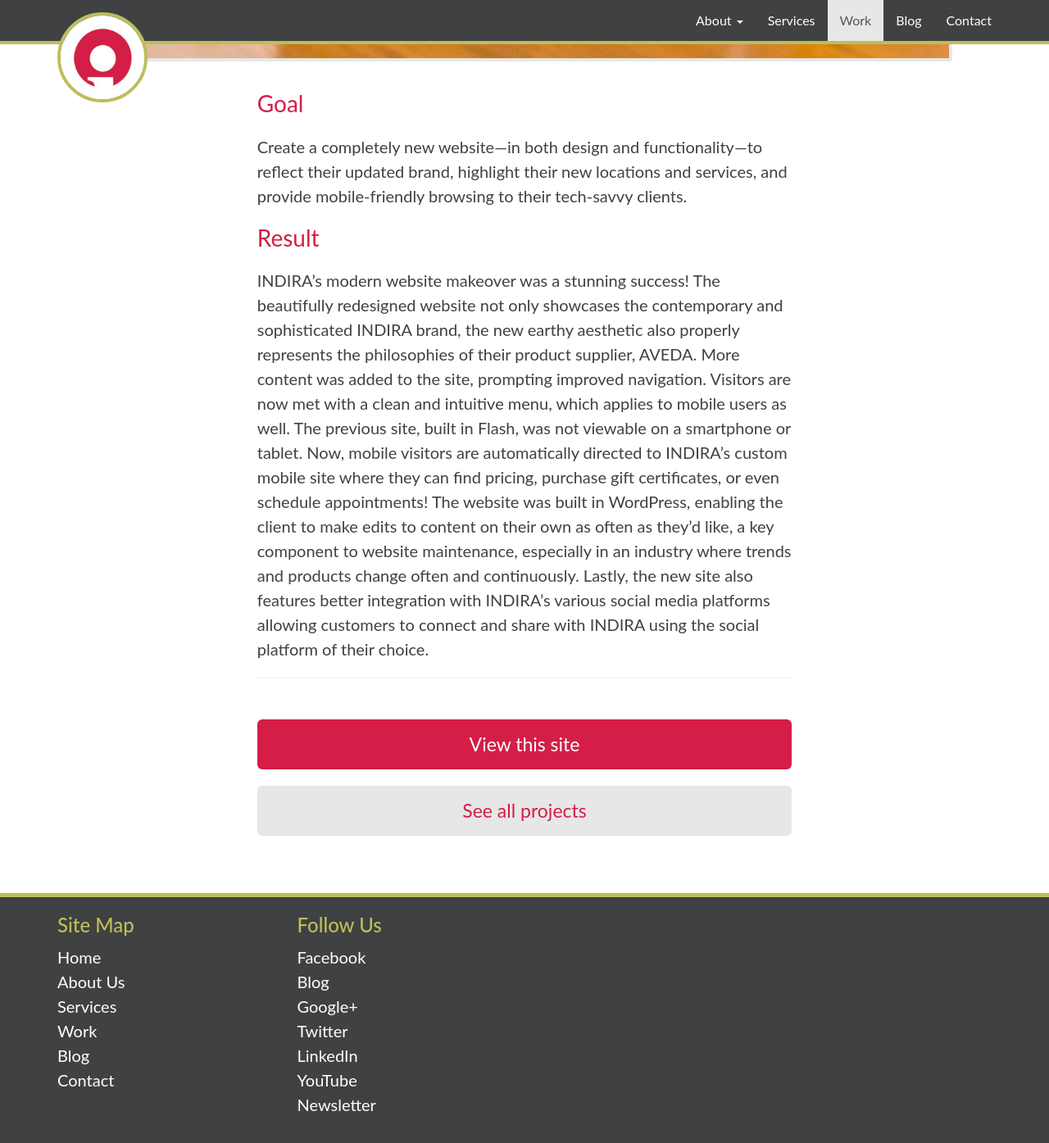
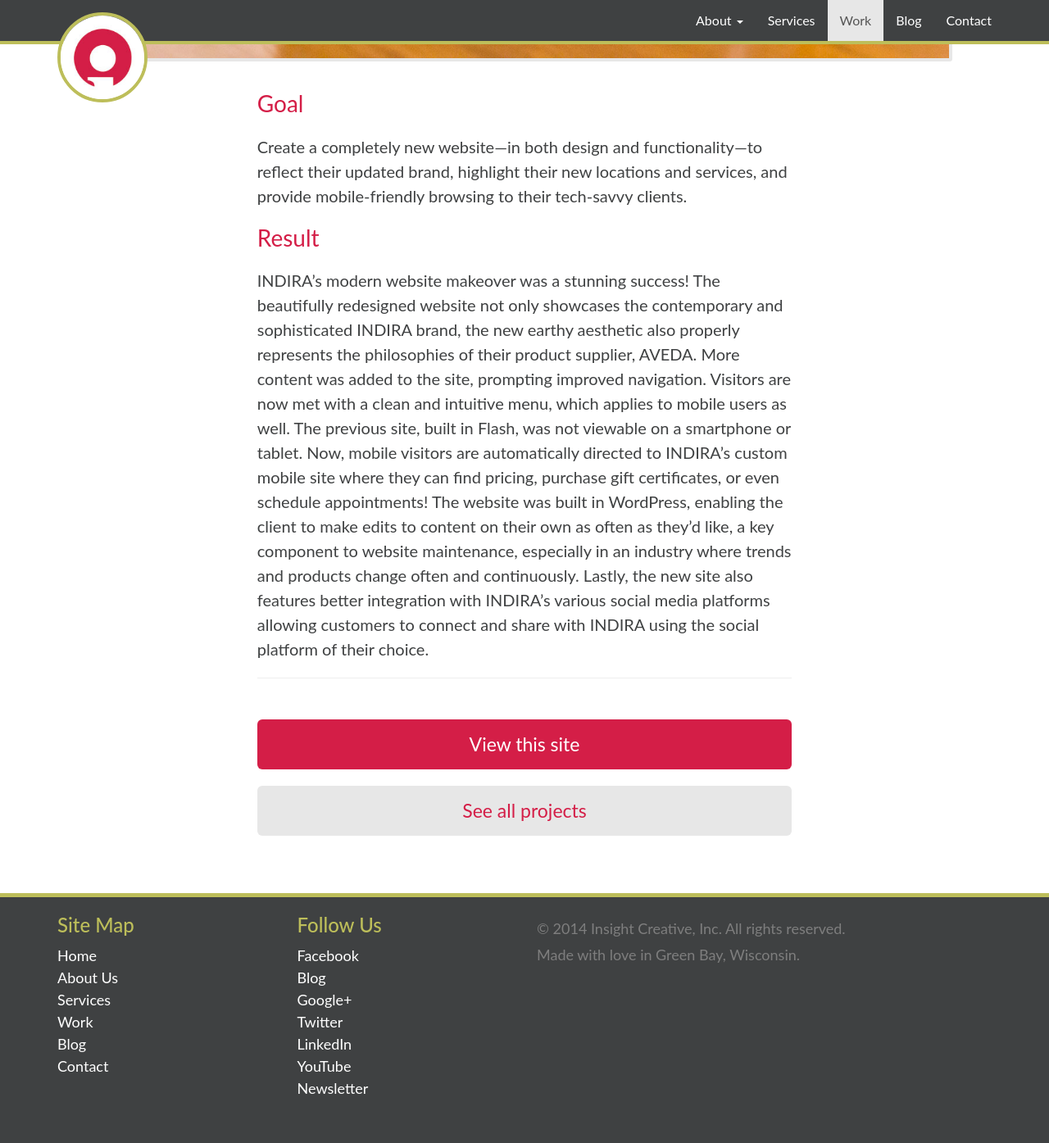
Before and after one commit to insight-creative/insight-creative.github.io, a Jekyll site: the page built from work/_posts/2000-05-14-indira-salon-spa-website.md, in a window 1280 px wide and 1400 px high, scrolled down 1028 px. Shown: the top 1395 px of the window at 82% size. Built offline with Jekyll 4.4.1, drawn with Linux system fonts in a browser that asks for light colours; nearby versions of some CDN libraries.

Commit message:
Add identity project, edit footer copyright and styles.

```diff
--- a/_includes/footer.html
+++ b/_includes/footer.html
@@ -28,6 +28,9 @@
               <li><a href="http://visitor.r20.constantcontact.com/manage/optin/ea?v=001nxNUBQroFr26-H-ECAwD8pmvSYh8P1LCZNXEOEwN0onqjNisPk-uCnU-ZXGKJe2QHb8cUJGLi2E%3D">Newsletter</a></li>
             </ul>
           </div>
+          <div class="copyright col-md-6 col-xs-12">
+            <p>&copy; 2014 Insight Creative, Inc. All rights reserved.</p>
+            <p>Made with love in Green Bay, Wisconsin.</p>
         </div>
       </div>
     </footer>
--- a/css/main.css
+++ b/css/main.css
@@ -495,7 +495,7 @@
  */
 
 footer {
-  color: white;
+  font-size: .9rem;
   background-color: #3F4142;
   border-top: 5px solid #BDBE5A;
 }
@@ -508,6 +508,14 @@
 }
 footer ul a {
   color: white;
+}
+.copyright {
+  margin-top: 25px;
+}
+.copyright p {
+  color: #7E7E7E;
+  margin-top: 0px;
+  margin-bottom: 5px;
 }
 
 /* Sticky Footer */
@@ -524,7 +532,8 @@
   position: relative;
   margin-top: -310px; /* negative value of footer height */
   height: 310px;
-  clear:both;}
+  clear:both;
+}
 
 /* Opera Fix */
 body:before {
```
Also changed, not shown: work/_drafts/2014-05-01-ils-logo.md (deleted, +0 -8 lines), work/_posts/2000-05-01-ils-and-omniview-logos.md (added, +20 -0 lines), work/_posts/2000-05-14-indira-salon-spa-website.md (+0 -2 lines), img/ils-logo-2.jpg (added), img/ils-logo-3.jpg (added), img/ils-logo-4.jpg (added), img/ils-logo.jpg (added), img/omniview-logo-2.jpg (added), img/omniview-logo-3.jpg (added), img/omniview-logo-4.jpg (added), img/omniview-logo-5.jpg (added), img/omniview-logo.jpg (added), img/omniview-thumbnail.jpg (added).
